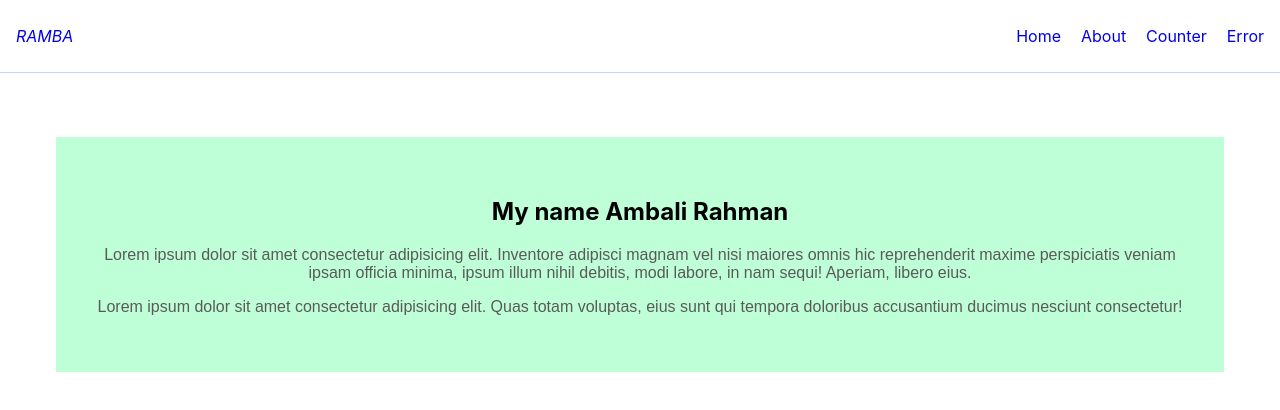
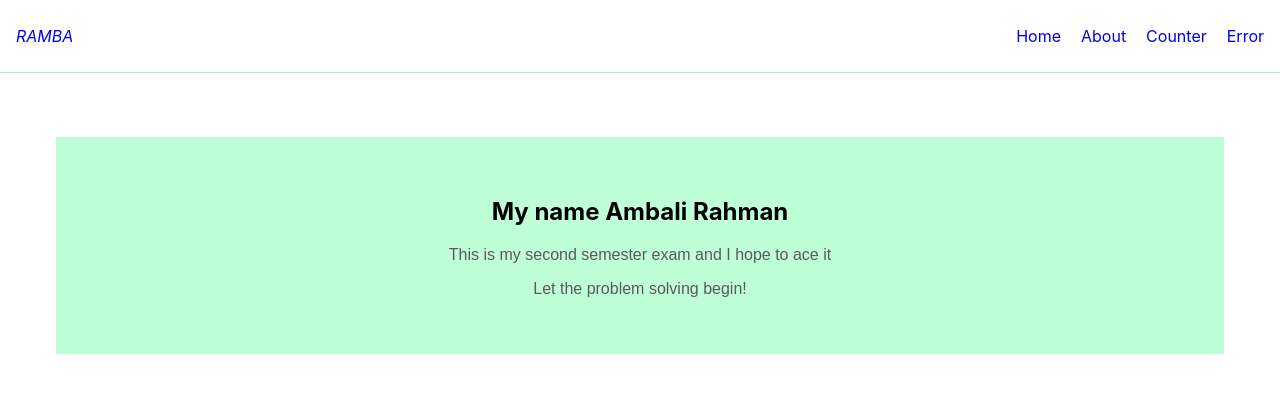
Before and after one commit to raysnowz/Altschool-second-semester-exam-2, a React (Create React App) app: page /about in a window 1280 px wide. Shown: the top 410 px of the page. Built offline with nearby package versions, Linux system fonts and the light colour scheme.

Commit message:
Update About.jsx

```diff
--- a/src/Components/About.jsx
+++ b/src/Components/About.jsx
@@ -2,8 +2,8 @@ const About = () => {
     return (
         <div className="about">
             <h2>My name Ambali Rahman</h2>
-            <p>Lorem ipsum dolor sit amet consectetur adipisicing elit. Inventore adipisci magnam vel nisi maiores omnis hic reprehenderit maxime perspiciatis veniam ipsam officia minima, ipsum illum nihil debitis, modi labore, in nam sequi! Aperiam, libero eius.</p>
-            <p>Lorem ipsum dolor sit amet consectetur adipisicing elit. Quas totam voluptas, eius sunt qui tempora doloribus accusantium ducimus nesciunt consectetur!</p>
+            <p>This is my second semester exam and I hope to ace it</p>
+            <p>Let the problem solving begin!</p>
         </div>
     );
 }
```
